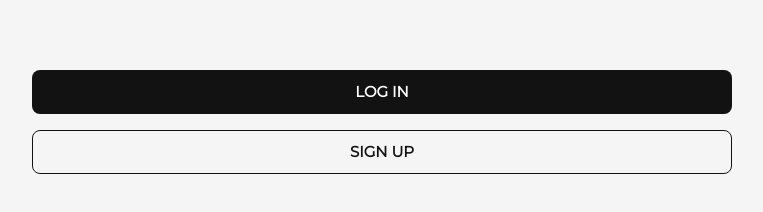
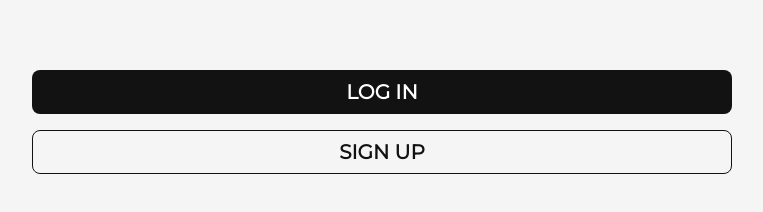
Before and after one commit to BenjaminC4illet/naturewise, a React (Create React App) app: page / in a window 1280 px wide. Shown: the part 522-734 px from the top of the page, without its empty margins (258-1021 px from the left). Built offline with nearby package versions, Linux system fonts and the light colour scheme.

Commit message:
No message

```diff
--- a/src/App.js
+++ b/src/App.js
@@ -3,6 +3,7 @@ import './App.css';
 import { Button } from './stories/Button.jsx';
 import { Text } from './stories/Text.jsx';
 import { Card } from './stories/Card.jsx';
+import { Radio } from './stories/Radio.jsx';
 
 function App() {
   const maintitle = 'Fight pollution with a better understanding of its effects on your health.';
--- a/src/_variables.css
+++ b/src/_variables.css
@@ -118,6 +118,7 @@
   * @tokens BorderRadius
   * @presenter BorderRadius
   */
+  --sd-global-radius-tinyRound: 8px;
   --sd-global-radius-round: 10px;
   --sd-global-radius-rounder: 20px;
   --sd-global-radius-roundMax: 999px;
--- a/src/stories/button.css
+++ b/src/stories/button.css
@@ -5,7 +5,7 @@
   font-family: "Montserrat", Helvetica, Arial, sans-serif;
   font-weight: 700;
   border: 0;
-  border-radius: 8px;
+  border-radius: var(--sd-global-radius-tinyRound);
   cursor: pointer;
   display: flex;
   flex-direction: row;
@@ -13,7 +13,7 @@
   height: 44px;
   text-transform: uppercase;
   letter-spacing: 3%;
-  font-size: 15px;
+  font-size: var(--sd-global-font-size-2);
   padding: 3px 16px 3px 16px;
   justify-content: center;
 }
@@ -48,7 +48,7 @@
   background-color: var(--sd-global-colors-chinese-white);
 }
 .storybook-button--medium {
-  font-size: 15px;
+  font-size: var(--sd-global-font-size-2);
   padding: 11px 20px;
 }
 .storybook-button--icon > .img {
```
